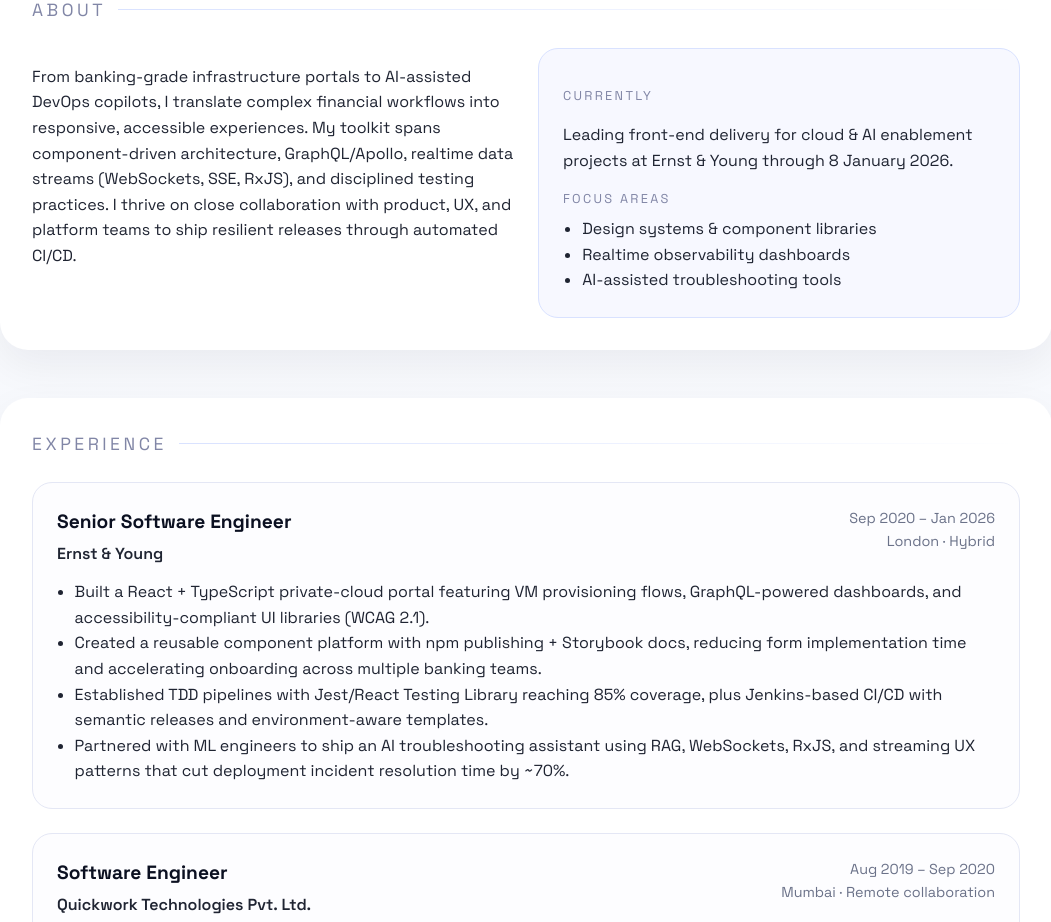
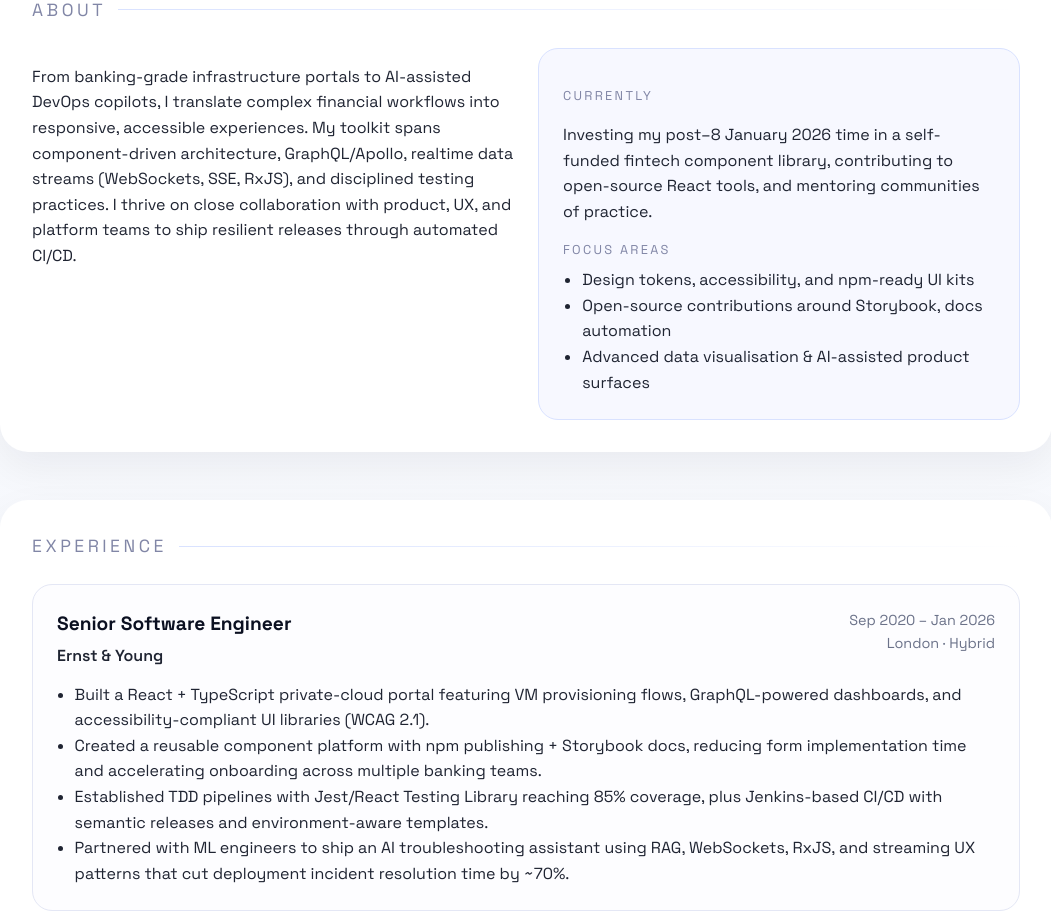
Before and after one commit to neelo4/Portfolio, a React (Vite) app: page / in a window 1280 px wide. Shown: the part 1020-1942 px from the top of the page, without its empty margins (114-1165 px from the left). Built offline with nearby package versions, Linux system fonts and the light colour scheme.

Commit message:
updated content

```diff
--- a/src/App.tsx
+++ b/src/App.tsx
@@ -101,14 +101,15 @@ function App() {
             <div className="about-card">
               <p className="label">Currently</p>
               <p>
-                Leading front-end delivery for cloud & AI enablement projects at
-                Ernst & Young through 8 January 2026.
+                Investing my post–8 January 2026 time in a self-funded fintech
+                component library, contributing to open-source React tools, and
+                mentoring communities of practice.
               </p>
               <p className="label">Focus Areas</p>
               <ul>
-                <li>Design systems & component libraries</li>
-                <li>Realtime observability dashboards</li>
-                <li>AI-assisted troubleshooting tools</li>
+                <li>Design tokens, accessibility, and npm-ready UI kits</li>
+                <li>Open-source contributions around Storybook, docs automation</li>
+                <li>Advanced data visualisation & AI-assisted product surfaces</li>
               </ul>
             </div>
           </div>
```
